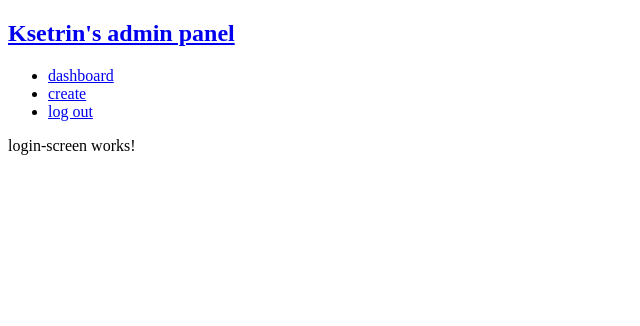
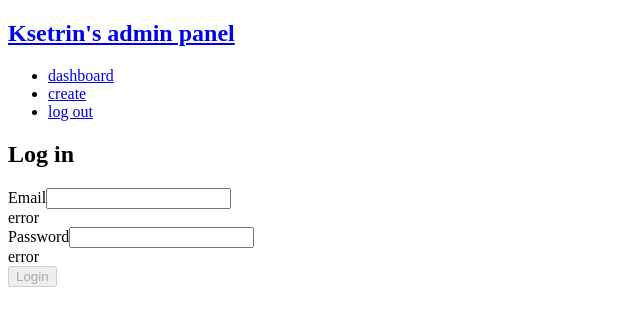
Before and after one commit to ksetrin/ksetrin.com, an Angular app: page /admin/login in a window 1280 px wide. Shown: the top 326 px of the page, without its empty margins (0-640 px from the left). Built offline with nearby package versions, Linux system fonts and the light colour scheme.

Commit message:
create login form

```diff
--- a/src/app/modules/admin.module.ts
+++ b/src/app/modules/admin.module.ts
@@ -5,6 +5,7 @@ import {AdminRoutingModule} from '../routes/admin-routing.module';
 import {LoginScreenComponent} from '../screens/admin/login-screen/login-screen.component';
 import {CreateScreenComponent} from '../screens/admin/create-screen/create-screen.component';
 import {DashboardScreenComponent} from '../screens/admin/dashboard-screen/dashboard-screen.component';
+import {FormsModule, ReactiveFormsModule} from '@angular/forms';
 
 @NgModule({
   declarations: [
@@ -16,6 +17,8 @@ import {DashboardScreenComponent} from '../screens/admin/dashboard-screen/dashbo
   imports: [
     CommonModule,
     AdminRoutingModule,
+    FormsModule,
+    ReactiveFormsModule,
   ],
 })
 export class AdminModule {}
--- a/src/app/routes/admin-routing.module.ts
+++ b/src/app/routes/admin-routing.module.ts
@@ -8,6 +8,7 @@ import {CreateScreenComponent} from '../screens/admin/create-screen/create-scree
 const routes: Routes = [
   {
     path: '', component: AdminLayoutComponent, children: [
+      {path: '', redirectTo: '/admin/login', pathMatch: 'full'},
       {path: 'login', component: LoginScreenComponent},
       {path: 'dashboard', component: DashboardScreenComponent},
       {path: 'create/:id', component: CreateScreenComponent},
--- a/src/app/routes/app-routing.module.ts
+++ b/src/app/routes/app-routing.module.ts
@@ -9,7 +9,6 @@ import {PageNotFoundComponent} from '../screens/page-not-found/page-not-found.co
 const routes: Routes = [
   {
     path: '', component: MainLayoutComponent, children: [
-      // {path: '', redirectTo: '/', pathMatch: 'full'},
       {path: '', component: HomeScreenComponent},
       {path: 'post-preview/:id', component: PostScreenComponent},
     ]
--- a/src/app/screens/admin/login-screen/login-screen.component.html
+++ b/src/app/screens/admin/login-screen/login-screen.component.html
@@ -1 +1,21 @@
-<p>login-screen works!</p>
+<form [formGroup]="loginForm" (ngSubmit)="submit()" >
+  <h2>Log in</h2>
+
+  <div>
+    <label for="email">Email</label>
+    <input type="email" id="email" formControlName="email">
+    <div class="validation">
+      <div class="error">error</div>
+    </div>
+  </div>
+
+  <div>
+    <label for="password">Password</label>
+    <input type="password" id="password" formControlName="password">
+    <div class="validation">
+      <div class="error">error</div>
+    </div>
+  </div>
+
+  <button type="submit" [disabled]="loginForm.invalid">Login</button>
+</form>
--- a/src/app/screens/admin/login-screen/login-screen.component.ts
+++ b/src/app/screens/admin/login-screen/login-screen.component.ts
@@ -1,4 +1,5 @@
 import { Component, OnInit } from '@angular/core';
+import {FormControl, FormGroup, Validators} from '@angular/forms';
 
 @Component({
   selector: 'app-login-screen',
@@ -7,9 +8,28 @@ import { Component, OnInit } from '@angular/core';
 })
 export class LoginScreenComponent implements OnInit {
 
+  loginForm: FormGroup;
+
   constructor() { }
 
   ngOnInit(): void {
+    this.loginForm = new FormGroup({
+      email: new FormControl(null, [
+        Validators.required,
+        Validators.email
+      ]),
+      password: new FormControl(null, [
+        Validators.required,
+      ])
+    });
   }
 
+  submit() {
+    console.log(this.loginForm);
+    console.log('+kse', this.loginForm.get('email'));
+    if (this.loginForm.invalid) {
+      return;
+    }
+
+  }
 }
```
